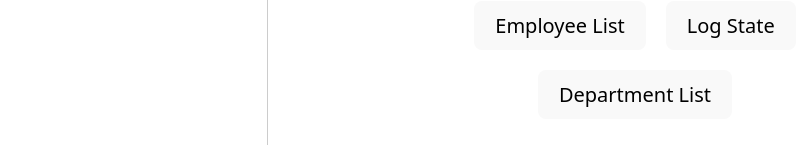
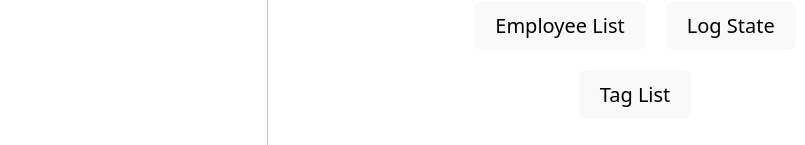
Before and after one commit to Nitaivs/Aclaro, a React (Vite) app in the folder frontend/JSFrontend/: page / in a window 1280 px wide. Shown: the part 447-592 px from the top of the page, without its empty margins (5-810 px from the left). Built offline with nearby package versions, Linux system fonts and the light colour scheme; no server answers.

Commit message:
refactor: update links in Dashboard and Router to use TagList and Tag routes

```diff
--- a/frontend/JSFrontend/src/components/Dashboard.jsx
+++ b/frontend/JSFrontend/src/components/Dashboard.jsx
@@ -37,10 +37,10 @@ export default function Dashboard() {
         </button>
       </div>
       <div>
-        <Link to="/departments/">
+        <Link to="/tags/">
           <button style={
             {fontSize: '20px', padding: '10px 20px', marginTop: '20px'}
-          }>Department List
+          }>Tag List
           </button>
         </Link>
       </div>
--- a/frontend/JSFrontend/src/components/Router.jsx
+++ b/frontend/JSFrontend/src/components/Router.jsx
@@ -7,7 +7,7 @@ import EmployeePage from "./EmployeePage.jsx";
 import ProcessListPage from "./ProcessListPage.jsx";
 import Navbar from "./Navbar.jsx";
 import TaskListPage from "./TaskListPage.jsx";
-import DepartmentListPage from "./DepartmentListPage.jsx";
+import TagListPage from "./TagListPage.jsx";
 import DepartmentPage from "./DepartmentPage.jsx";
 
 /**
@@ -29,7 +29,7 @@ export default function Router() {
         <Route path="/tasks/:taskId" element={<TaskPage/>}/>
         <Route path="/employees" element={<EmployeeListPage/>}/>
         <Route path="/employees/:employeeId" element={<EmployeePage/>}/>
-        <Route path="/departments/" element={<DepartmentListPage/>}/>
+        <Route path="/tags/" element={<TagListPage/>}/>
         <Route path="/departments/:departmentId" element={<DepartmentPage/>} />
       </Routes>
     </BrowserRouter>
```
